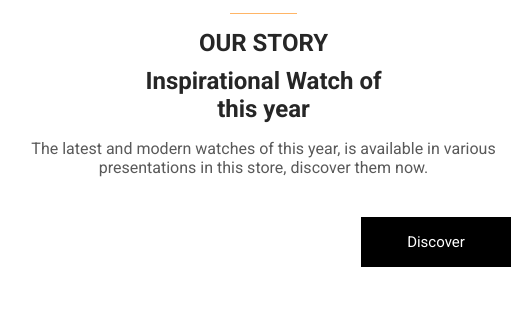
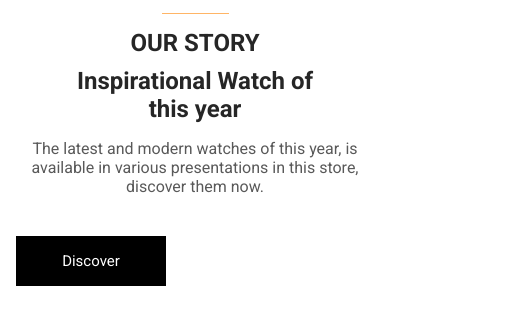
Before and after one commit to CrystalTheGitHub/ROLEX, a plain HTML site: page index.html in a window 390 px wide. Shown: the part 1896-2221 px from the top of the page, 511 px wide, since content can reach past the window. Drawn offline with nearby package versions, Linux system fonts and the light colour scheme.

Commit message:
Add files via upload

```diff
--- a/style.css
+++ b/style.css
@@ -360,6 +360,7 @@ h3.featured-title {
         padding: 1rem 1rem;
     }
     .story-link-container {
-        margin-left: 345px;
+        margin: auto;
+        padding: auto;
     }
 }
```
